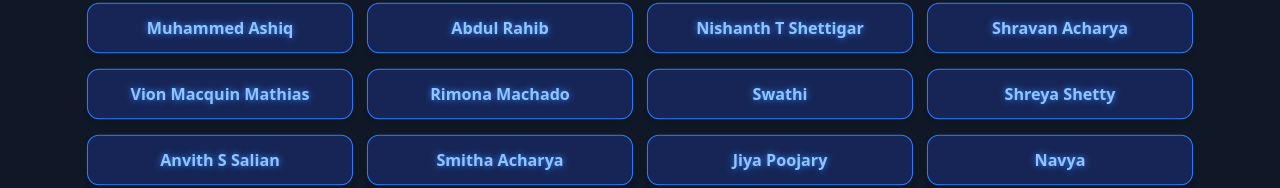
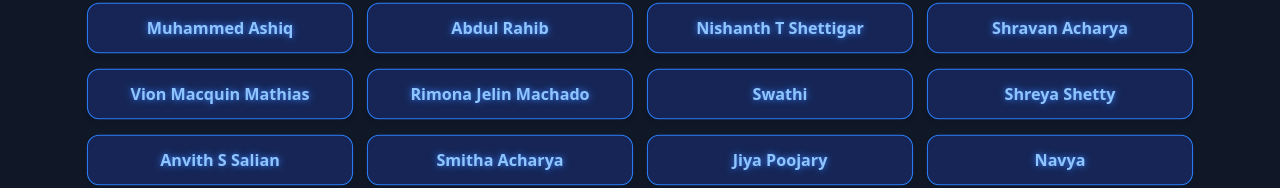
Before and after one commit to subbu-2005/IT_FEST, a Next.js app: page /about in a window 1280 px wide. Shown: the part 988-1176 px from the top of the page. Built offline with nearby package versions, Linux system fonts and the light colour scheme.

Commit message:
Your descriptive commit message

```diff
--- a/src/app/about/page.tsx
+++ b/src/app/about/page.tsx
@@ -16,7 +16,7 @@ export default function AboutPage() {
     "Nishanth T Shettigar",
     "Shravan Acharya",
     "Vion Macquin Mathias",
-    "Rimona Machado",
+    "Rimona  Jelin Machado",
     "Swathi",
     "Shreya Shetty",
     "Anvith S Salian",
--- a/src/data/eventsData.ts
+++ b/src/data/eventsData.ts
@@ -207,8 +207,8 @@ export const eventsData = [
           " topic will be given on spot.",
         ],
         organizers: [
-          { name: "Vion Macquin Mathias", contact: "+91 5432109876" },
-          { name: "Rimona Machado", contact: "+91 9686814722" },
+          { name: "Vion Macquin Mathias", contact: "+91 7348984042" },
+          { name: "Rimona Jelin Machado", contact: "+91 9686814722" },
         ],
       },
 
```
